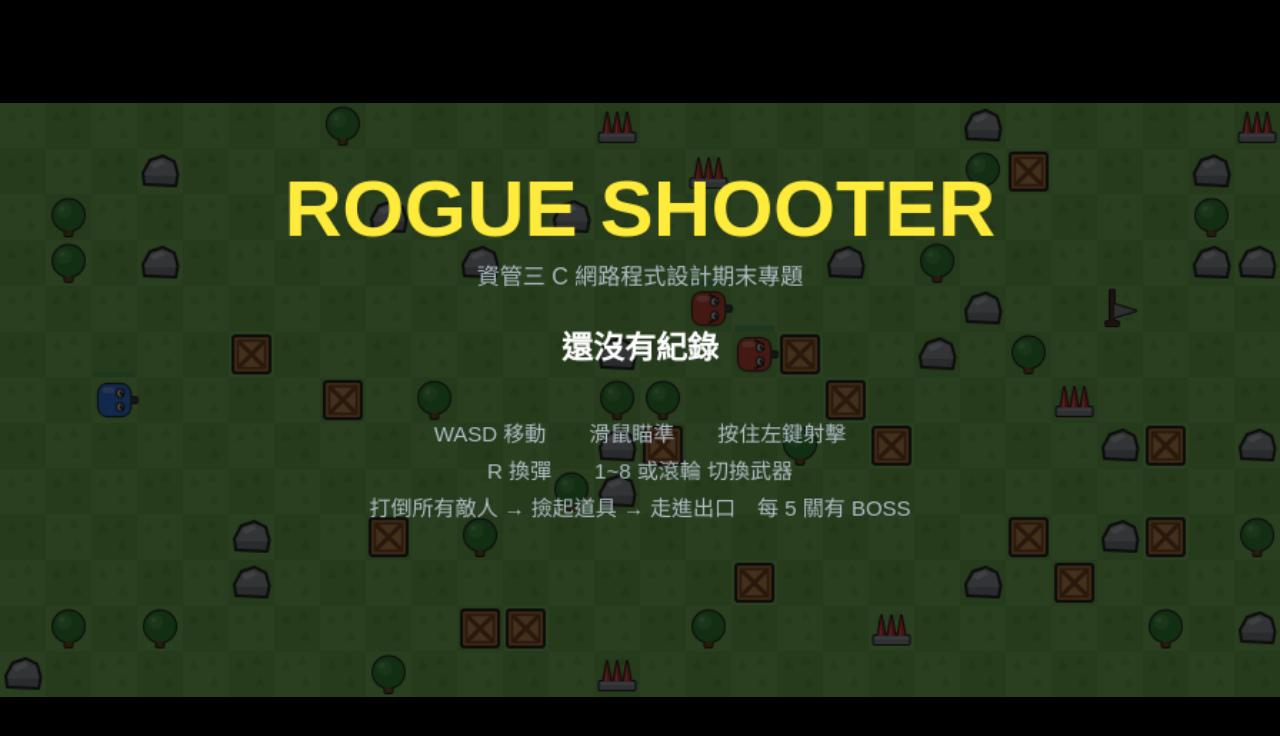
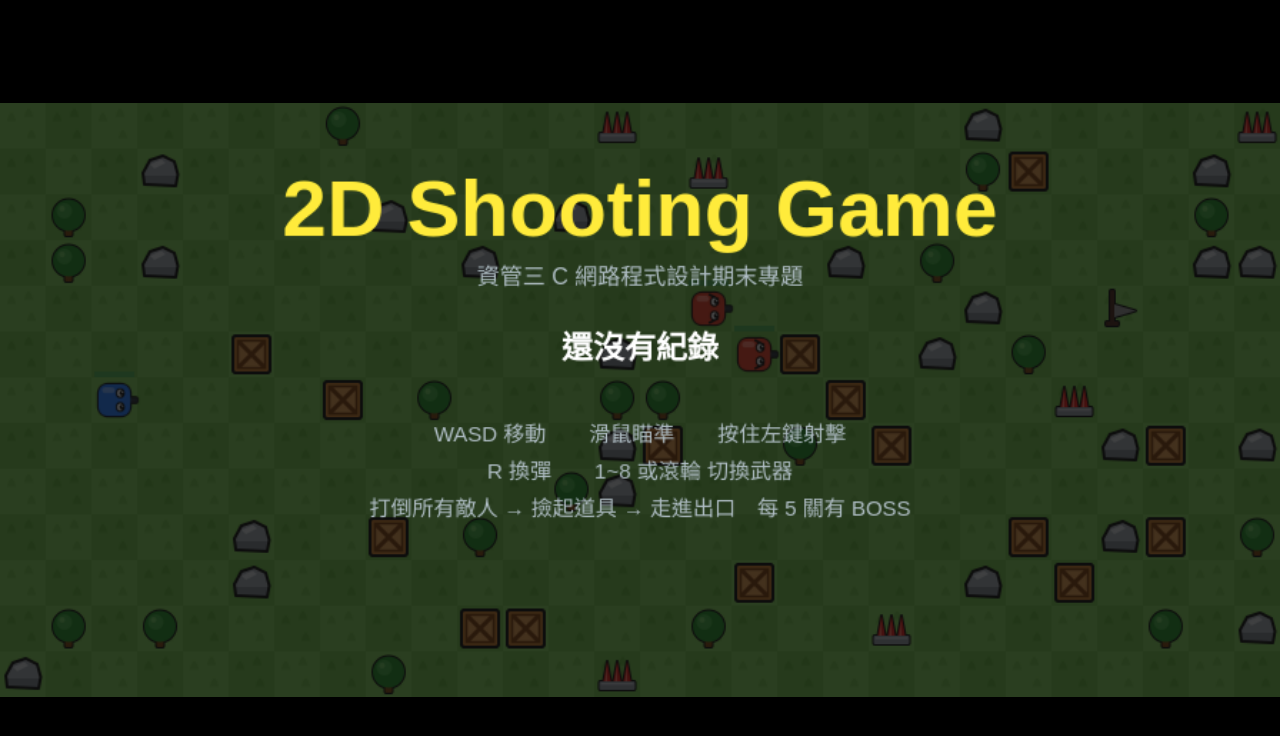
Before and after one commit to yangxun95/webgameproject, a plain HTML site: page index.html in a window 1280 px wide. Drawn offline with Linux system fonts and the light colour scheme.

Commit message:
feat: 遊戲名稱改為 2D Shooting Game
Co-Authored-By: Claude Opus 5.5 <noreply@anthropic.com>
Claude-Session: https://claude.ai/code/session_01PpQuUResbw5ThvAMp6yxrF

```diff
--- a/index.html
+++ b/index.html
@@ -4,7 +4,7 @@
   <meta charset="UTF-8">
   <!-- 讓手機用裝置實際寬度顯示；禁止雙指縮放，避免玩到一半畫面被放大 (mobile viewport, no pinch zoom) -->
   <meta name="viewport" content="width=device-width, initial-scale=1.0, maximum-scale=1.0, user-scalable=no">
-  <title>ROGUE SHOOTER</title>
+  <title>2D Shooting Game</title>
   <link rel="stylesheet" href="css/style.css">
 </head>
 <body>
--- a/js/config.js
+++ b/js/config.js
@@ -1,7 +1,7 @@
 // 遊戲所有數值都集中在這裡，方便調整 (all game settings in one place)
 
 // ===== 遊戲資訊與存檔 (game info & save data) =====
-export const GAME_TITLE = 'ROGUE SHOOTER';          // 主選單標題 (menu title)
+export const GAME_TITLE = '2D Shooting Game';       // 主選單標題 (menu title)
 export const GAME_SUBTITLE = '資管三 C 網路程式設計期末專題'; // 主選單副標題 (menu subtitle)
 // localStorage 的 key：同一個網域下的網站共用 localStorage，加上專案名稱避免撞名 (storage key, prefixed)
 export const STORAGE_KEY_BEST_STAGE = 'webgameproject.bestStage';
```
Also changed, not shown: 1 other file.
